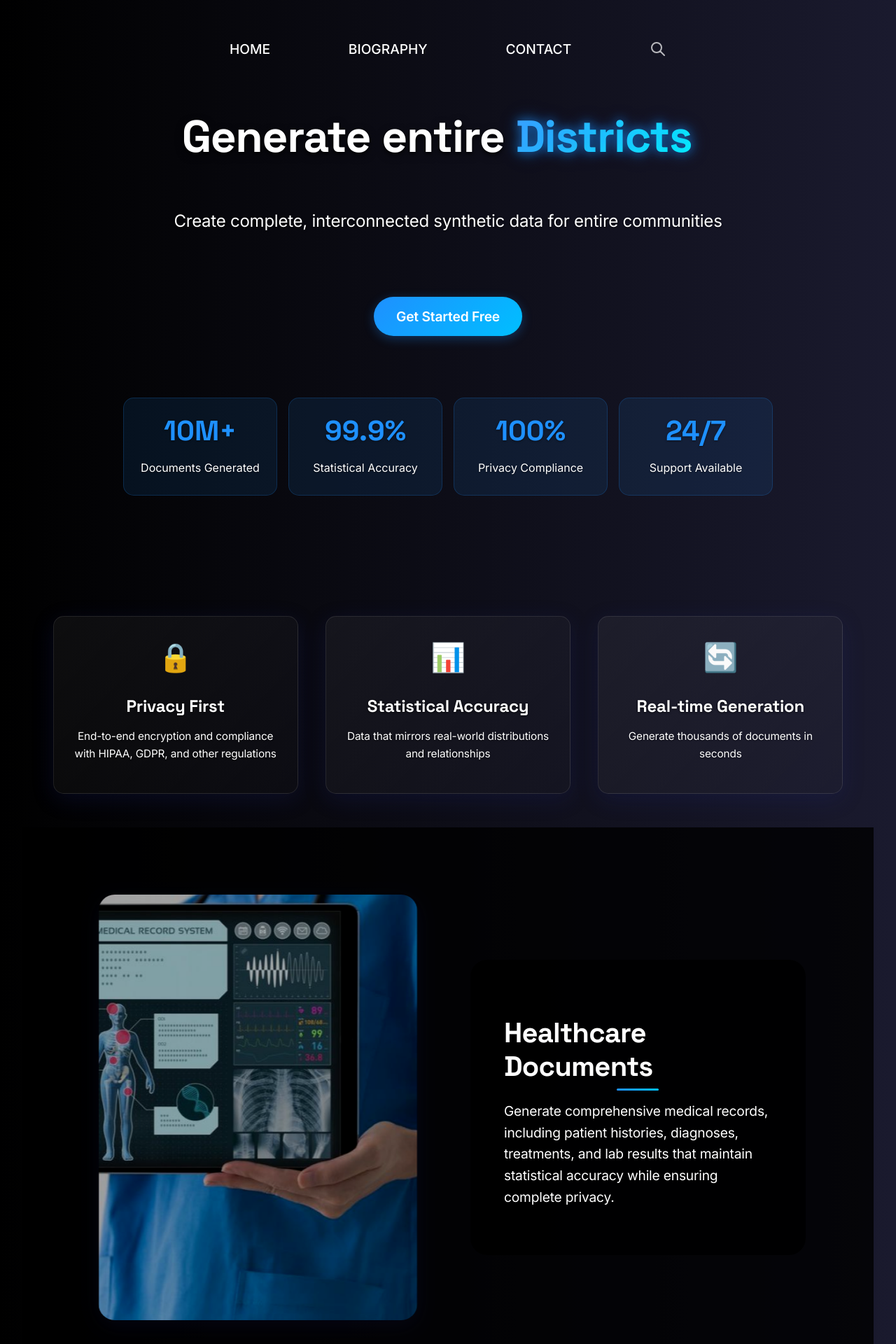
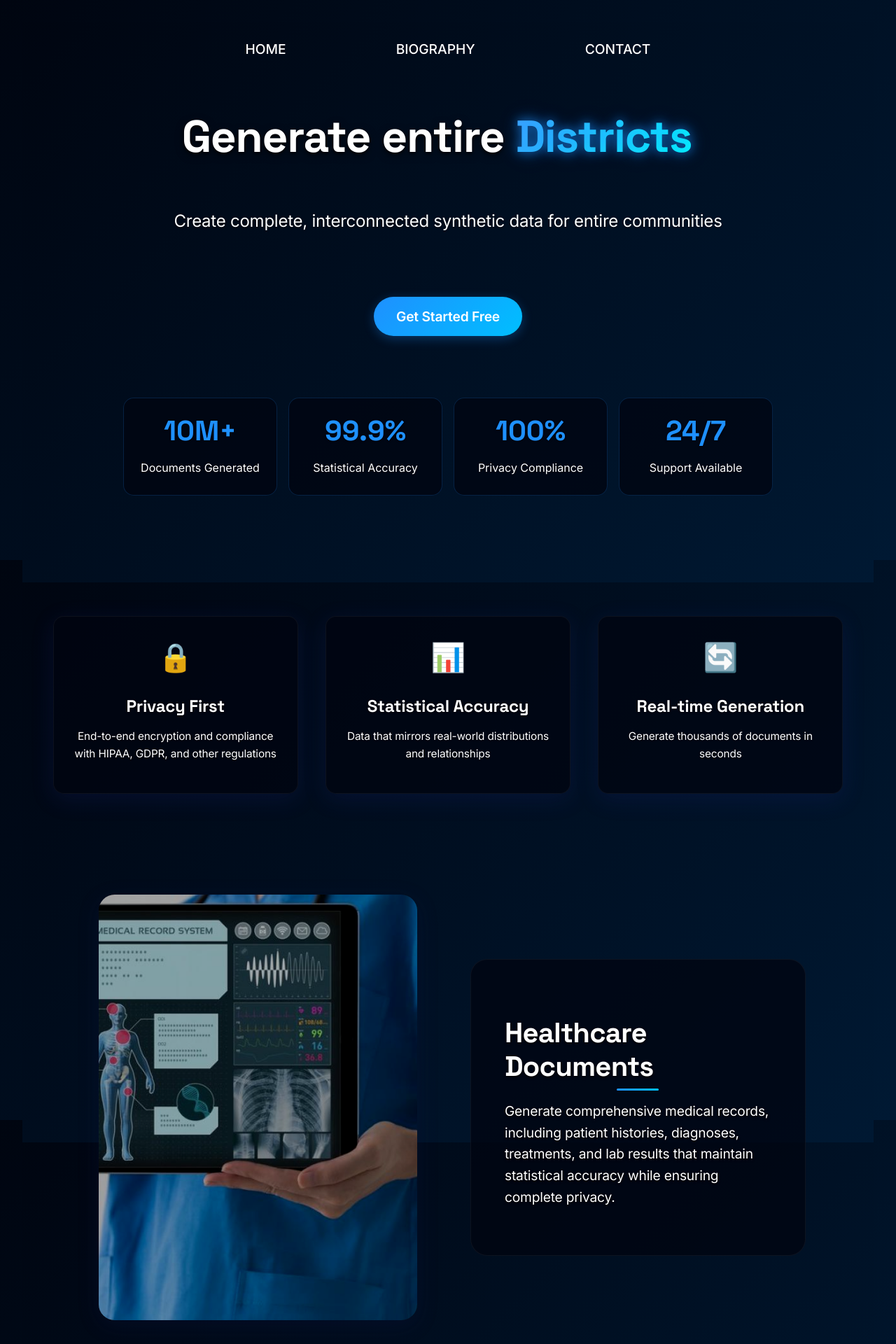
Before and after one commit to maeriyn/Medora-Profiles, a React (Vite) app in the folder frontendMedora/: page / in a window 1280 px wide. Shown: the top 1920 px of the page at 70% size. Built offline with nearby package versions, Linux system fonts and the light colour scheme.

Commit message:
added gradient

```diff
--- a/frontendMedora/src/App.css
+++ b/frontendMedora/src/App.css
@@ -12,14 +12,16 @@
   --color-text: #ffffff;
   --color-gray: #808080;
   --gradient-primary: linear-gradient(135deg, #1E90FF 0%, #00BFFF 100%);
-  --gradient-background: linear-gradient(90deg, #000000 0%, #1a1a2e 100%);
+  --gradient-background: linear-gradient(135deg, #000510 0%, #001933 100%);
   --gradient-glass: linear-gradient(135deg, rgba(255, 255, 255, 0.05) 0%, rgba(255, 255, 255, 0.02) 100%);
+  --overlay-dark: rgba(0, 5, 16, 0.75);
 }
 
 body {
   margin: 0;
   padding: 0;
   background: var(--gradient-background);
+  background-attachment: fixed;
   min-height: 100vh;
   color: var(--color-text);
 }
@@ -72,6 +74,8 @@ body {
   position: relative;
   perspective: 1000px;
   transform-style: preserve-3d;
+  background: var(--gradient-background);
+  background-attachment: fixed;
 }
 
 .content-wrapper {
--- a/frontendMedora/src/components/Home.css
+++ b/frontendMedora/src/components/Home.css
@@ -131,9 +131,7 @@
   align-items: center;
   gap: 4rem;
   padding: 2rem 8%;
-  background: rgba(0, 0, 0, 0.8);
-  backface-visibility: hidden;
-  transition: opacity 0.8s ease-out;
+  background: transparent;
   position: relative;
   overflow: hidden;
 }
@@ -164,9 +162,11 @@
   width: 100%;
   max-width: 600px;
   padding: 3rem;
-  background: rgba(0, 0, 0, 0.85);
+  background: var(--overlay-dark);
+  backdrop-filter: blur(10px);
   border-radius: 24px;
   text-align: left;
+  border: 1px solid rgba(255, 255, 255, 0.05);
 }
 
 .section-title {
@@ -404,10 +404,10 @@
   align-items: center;
   justify-content: center;
   padding: 1.5rem;
-  background: rgba(30, 144, 255, 0.1);
+  background: var(--overlay-dark);
+  backdrop-filter: blur(10px);
   border: 1px solid rgba(30, 144, 255, 0.2);
   border-radius: 15px;
-  backdrop-filter: blur(10px);
   transition: transform 0.3s ease, box-shadow 0.3s ease;
   box-sizing: border-box; /* Ensure padding is included in dimensions */
 }
@@ -450,10 +450,10 @@
 .feature-card {
   padding: 1.75rem;
   margin: 0;
-  background: var(--gradient-glass);
+  background: var(--overlay-dark);
+  backdrop-filter: blur(10px);
   border-radius: 15px;
-  border: 1px solid rgba(255, 255, 255, 0.1);
-  backdrop-filter: blur(10px);
+  border: 1px solid rgba(255, 255, 255, 0.05);
   transition: transform 0.3s ease, box-shadow 0.3s ease;
   width: 100%;
   max-width: 350px;
--- a/frontendMedora/src/components/Menu.css
+++ b/frontendMedora/src/components/Menu.css
@@ -34,51 +34,12 @@
   box-shadow: 0 0 8px #1E90FF;
   transform: scaleX(0);
   transform-origin: bottom right;
-  transition: transform 0.15s ease; /* Faster transition */
+  transition: transform 0.15s ease;
 }
 
 .menu a:hover::after {
   transform: scaleX(1);
   transform-origin: bottom left;
-}
-
-.search-container {
-  position: relative;
-  display: flex;
-  align-items: center;
-}
-
-.search-input {
-  padding: 0.5rem 2.5rem 0.5rem 1rem;
-  border: none;
-  border-radius: 20px;
-  background: rgba(255, 255, 255, 0.1);
-  color: #FFFFFF;
-  font-size: 1rem;
-  width: 0;
-  padding: 0;
-  opacity: 0;
-  transition: all 0.15s ease; /* Faster transition */
-}
-
-.search-input.expanded {
-  width: 200px;
-  padding: 0.5rem 2.5rem 0.5rem 1rem;
-  opacity: 1;
-}
-
-.search-icon {
-  position: relative;
-  width: 24px;
-  height: 24px;
-  color: #FFFFFF;
-  opacity: 0.7;
-  cursor: pointer;
-  transition: opacity 0.15s ease; /* Faster transition */
-}
-
-.search-icon:hover {
-  opacity: 1;
 }
 
 @keyframes fadeInUp {
--- a/frontendMedora/src/components/Menu.tsx
+++ b/frontendMedora/src/components/Menu.tsx
@@ -1,124 +1,13 @@
-import { Link, useNavigate } from 'react-router-dom'
-import { useState } from 'react'
+import { Link } from 'react-router-dom'
 import './Menu.css'
 
-// Define page routes and their searchable keywords
-const pageRoutes = [
-  {
-    path: '/',
-    keywords: ['home', 'generate', 'documents', 'synthetic', 'data', 'communities']
-  },
-  {
-    path: '/biography',
-    keywords: ['biography', 'team', 'about', 'experts', 'company']
-  },
-  {
-    path: '/contact',
-    keywords: ['contact', 'email', 'location', 'reach', 'info']
-  }
-]
-
-// Calculate string similarity using Levenshtein distance
-const calculateSimilarity = (str1: string, str2: string): number => {
-  str1 = str1.toLowerCase();
-  str2 = str2.toLowerCase();
-  const len1 = str1.length;
-  const len2 = str2.length;
-  const matrix = Array(len1 + 1).fill(null).map(() => Array(len2 + 1).fill(null));
-
-  for (let i = 0; i <= len1; i++) matrix[i][0] = i;
-  for (let j = 0; j <= len2; j++) matrix[0][j] = j;
-
-  for (let i = 1; i <= len1; i++) {
-    for (let j = 1; j <= len2; j++) {
-      const cost = str1[i - 1] === str2[j - 1] ? 0 : 1;
-      matrix[i][j] = Math.min(
-        matrix[i - 1][j] + 1,
-        matrix[i][j - 1] + 1,
-        matrix[i - 1][j - 1] + cost
-      );
-    }
-  }
-
-  return 1 - matrix[len1][len2] / Math.max(len1, len2);
-}
-
 export default function Menu() {
-  const navigate = useNavigate();
-  const [searchQuery, setSearchQuery] = useState('');
-  const [isExpanded, setIsExpanded] = useState(false);
-
-  // Find best matching page based on search query
-  const findBestMatch = (query: string) => {
-    if (!query.trim()) return '/';
-
-    let bestMatch = { path: '/search', similarity: 0 };
-
-    pageRoutes.forEach(route => {
-      route.keywords.forEach(keyword => {
-        const similarity = calculateSimilarity(query, keyword);
-        if (similarity > bestMatch.similarity) {
-          bestMatch = { path: route.path, similarity: similarity };
-        }
-      });
-    });
-
-    return bestMatch.similarity > 0.3 ? bestMatch.path : '/search';
-  };
-
-  const handleSubmit = (e: React.FormEvent) => {
-    e.preventDefault();
-    if (!searchQuery.trim()) return;
-
-    // Find and navigate to best matching page
-    const bestMatchPath = findBestMatch(searchQuery);
-    navigate(bestMatchPath);
-    setSearchQuery('');
-    setIsExpanded(false);
-  };
-
-  const toggleSearch = () => {
-    setIsExpanded(!isExpanded);
-    if (!isExpanded) {
-      // Focus the input when expanding
-      setTimeout(() => {
-        (document.querySelector('.search-input') as HTMLInputElement)?.focus();
-      }, 100);
-    }
-  };
-
   return (
     <nav className="menu">
       <div className="menu-content">
         <Link to="/">HOME</Link>
         <Link to="/biography">BIOGRAPHY</Link>
         <Link to="/contact">CONTACT</Link>
-        <form className="search-container" onSubmit={handleSubmit}>
-          <input
-            type="text"
-            placeholder="Search..."
-            className={`search-input ${isExpanded ? 'expanded' : ''}`}
-            value={searchQuery}
-            onChange={(e) => setSearchQuery(e.target.value)}
-            onBlur={() => {
-              if (!searchQuery) setIsExpanded(false);
-            }}
-          />
-          <svg
-            className="search-icon"
-            viewBox="0 0 24 24"
-            fill="none"
-            stroke="currentColor"
-            onClick={toggleSearch}
-          >
-            <path
-              strokeLinecap="round"
-              strokeLinejoin="round"
-              strokeWidth={2}
-              d="M21 21l-6-6m2-5a7 7 0 11-14 0 7 7 0 0114 0z"
-            />
-          </svg>
-        </form>
       </div>
     </nav>
   )
```
